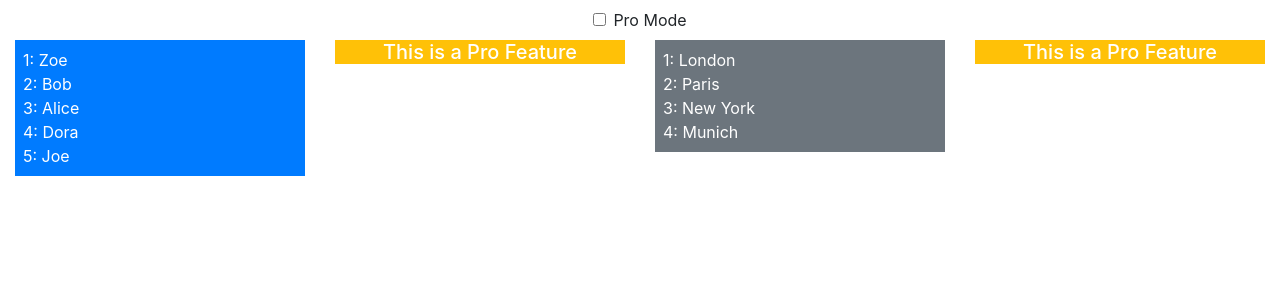
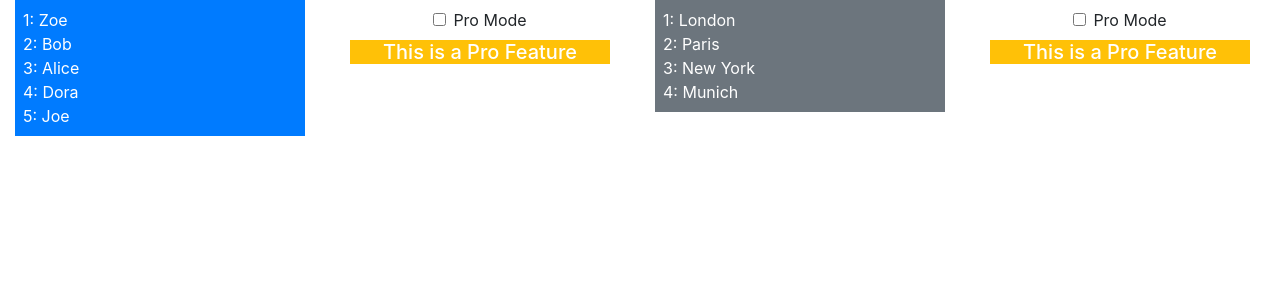
Before and after one commit to davidtrussler/pro-react-16_14_composing-applications, a React (Create React App) app: page / in a window 1280 px wide. Shown: the top 300 px of the page. Built offline with nearby package versions, Linux system fonts and the light colour scheme.

Commit message:
Demonstrates Stateful Higher Order Component - Adds ProController component - Updates App component to include ProController component

```diff
--- a/src/App.js
+++ b/src/App.js
@@ -1,9 +1,9 @@
 import React, {Component} from 'react';
 import {GeneralList} from './GeneralList';
 import {SortedList} from './SortedList';
-import {ProFeature} from './ProFeature';
+import {ProController} from './ProController';
 
-const ProList = ProFeature(SortedList);
+const ProList = ProController(SortedList);
 
 export default class App extends Component {
   constructor(props) {
@@ -11,8 +11,7 @@ export default class App extends Component {
 
     this.state = {
       names: ['Zoe', 'Bob', 'Alice', 'Dora', 'Joe'],
-      cities: ['London', 'Paris', 'New York', 'Munich'],
-      proMode: false
+      cities: ['London', 'Paris', 'New York', 'Munich']
     }
   }
 
@@ -24,22 +23,6 @@ export default class App extends Component {
     return (
       <div className="container-fluid">
         <div className="row">
-          <div className="col-12 text-center p-2">
-            <div className="form-check">
-              <label className="form-check-label">
-                <input
-                  type="checkbox"
-                  className="form-check-input"
-                  value={this.state.proMode}
-                  onChange={this.toggleProMode}
-                />
-                Pro Mode
-              </label>
-            </div>
-          </div>
-        </div>
-
-        <div className="row">
           <div className="col-3">
             <GeneralList
               list={this.state.names}
@@ -50,7 +33,6 @@ export default class App extends Component {
           <div className="col-3">
             <ProList
               list={this.state.names}
-              pro={this.state.proMode}
             />
           </div>
 
@@ -64,7 +46,6 @@ export default class App extends Component {
           <div className="col-3">
             <ProList
               list={this.state.cities}
-              pro={this.state.proMode}
             />
           </div>
         </div>
--- /dev/null
+++ b/src/ProController.js
@@ -0,0 +1,51 @@
+import React, {Component} from 'react';
+import {ProFeature} from './ProFeature';
+
+export function ProController(FeatureComponent) {
+	const ProtectedFeature = ProFeature(FeatureComponent);
+
+	return class extends Component {
+		constructor(props) {
+			super(props);
+
+			this.state = {
+				proMode: false
+			}
+		}
+
+		toggleProMode = () => {
+			this.setState({proMode: !this.state.proMode});
+		}
+
+		render() {
+			return (
+	      <div className="container-fluid">
+	        <div className="row">
+	          <div className="col-12 text-center p-2">
+	            <div className="form-check">
+	              <label className="form-check-label">
+	                <input
+	                  type="checkbox"
+	                  className="form-check-input"
+	                  value={this.state.proMode}
+	                  onChange={this.toggleProMode}
+	                />
+	                Pro Mode
+	              </label>
+	            </div>
+	          </div>
+	        </div>
+
+	        <div className="row">
+	        	<div className="col-12">
+	        		<ProtectedFeature
+	        			{...this.props}
+	        			pro={this.state.proMode}
+	        		/>
+	        	</div>
+	        </div>
+	      </div>
+			)
+		}
+	}
+}
```
